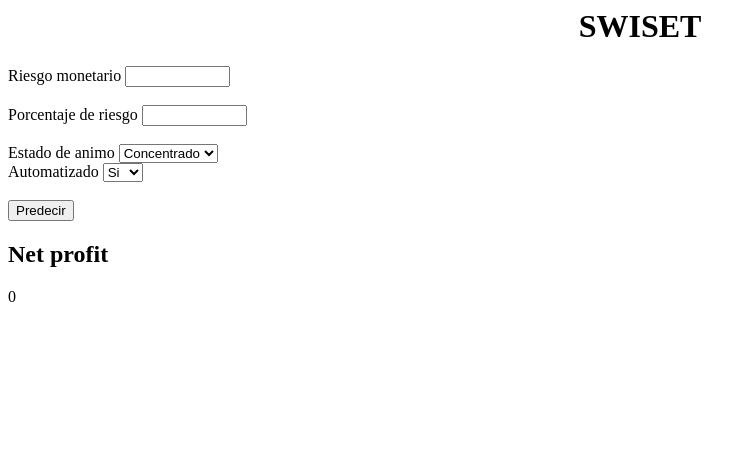
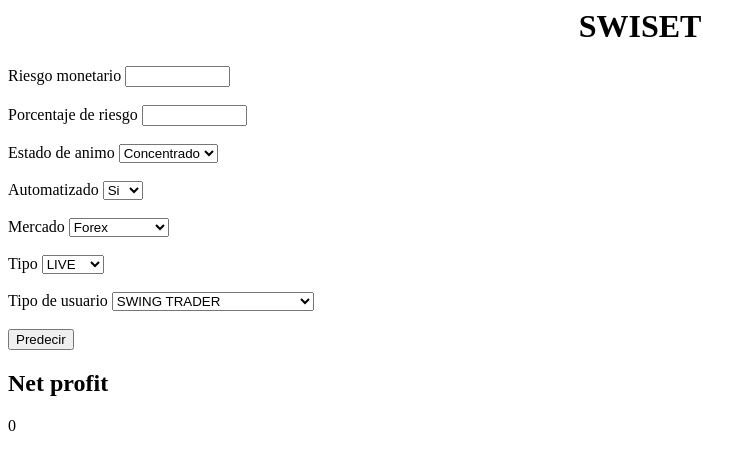
Before and after one commit to mbqskrr/despliegue-facotores-rentabilidad, a Django app: template template/Swiset.html in a window 1280 px wide. Shown: the top 470 px of the page, without its empty margins (0-756 px from the left). Run offline with Django 3.2, Linux system fonts and the light colour scheme; the template is opened without the code that fills it, so the values that code supplies are empty.

Commit message:
Update Swiset.html

```diff
--- a/template/Swiset.html
+++ b/template/Swiset.html
@@ -34,10 +34,42 @@
 <br>
 </div>
 <div>
+	<br>
 	<label> Automatizado </label>
 	<select name="Automatizado">
 	<option value="value1">Si</option>
   	<option value="value2">No</option>
+	</select>
+</div>
+<div>
+	<br>
+	<label> Mercado </label>
+	<select name="Mercado">
+	<option value="value1">Forex</option>
+  	<option value="value2">Indices</option>
+	<option value="value3">Stocks</option>
+	<option value="value4">Cryptos</option>
+	<option value="value5">Bonds</option>
+	<option value="value6">Futures</option>
+	<option value="value7">Commodities</option>
+	</select>
+</div>
+<div>
+	<br>
+	<label> Tipo </label>
+	<select name="Tipo">
+	<option value="value1">LIVE</option>
+  	<option value="value2">DEMO</option>
+	</select>
+</div>
+<div>
+	<br>
+	<label> Tipo de usuario </label>
+	<select name="TipoUsuario">
+	<option value="value1">SWING TRADER</option>
+  	<option value="value2">HIGH FREQUENCY TRADER</option>
+	<option value="value3">DAY TRADER</option>
+	<option value="value4">I DONT KNOW</option>
 	</select>
 </div>
 <div>
```
